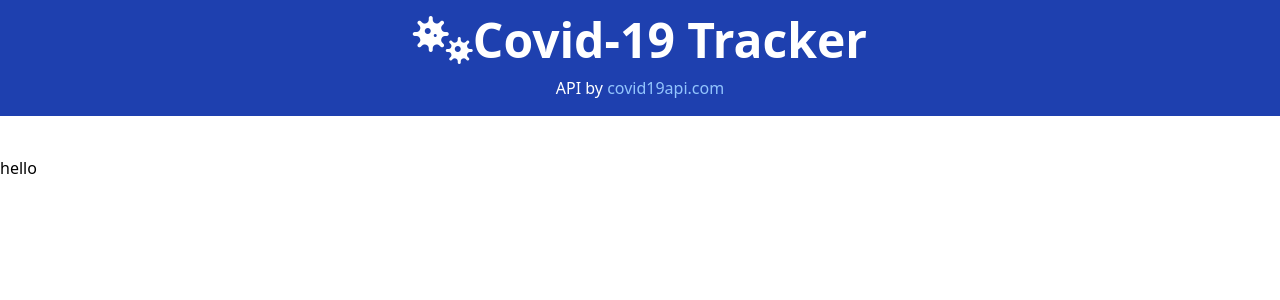
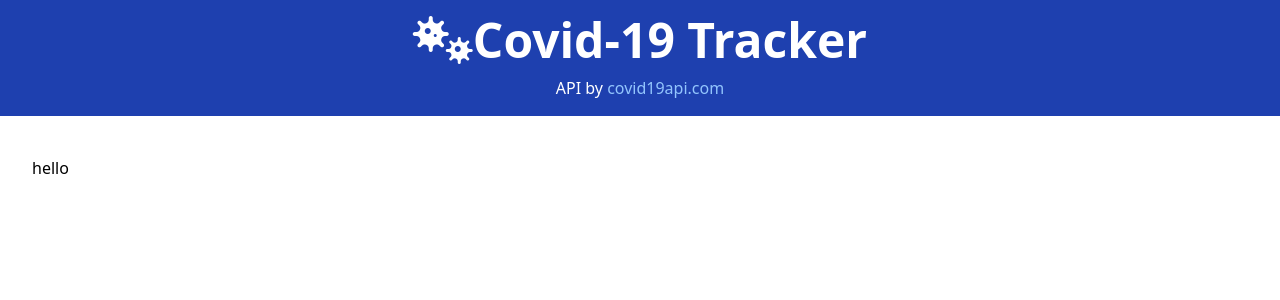
Before and after one commit to rayc2045/vue-covid-tracker, a Vue app: page / in a window 1280 px wide. Shown: the top 300 px of the page. Built offline with nearby package versions, Linux system fonts and the light colour scheme.

Commit message:
Update tailwind config

```diff
--- a/tailwind.config.js
+++ b/tailwind.config.js
@@ -3,6 +3,10 @@ module.exports = {
   darkMode: false, // or 'media' or 'class'
   theme: {
     extend: {},
+    container: {
+      center: true,
+      padding: '2rem'
+    }
   },
   variants: {
     extend: {},
```
